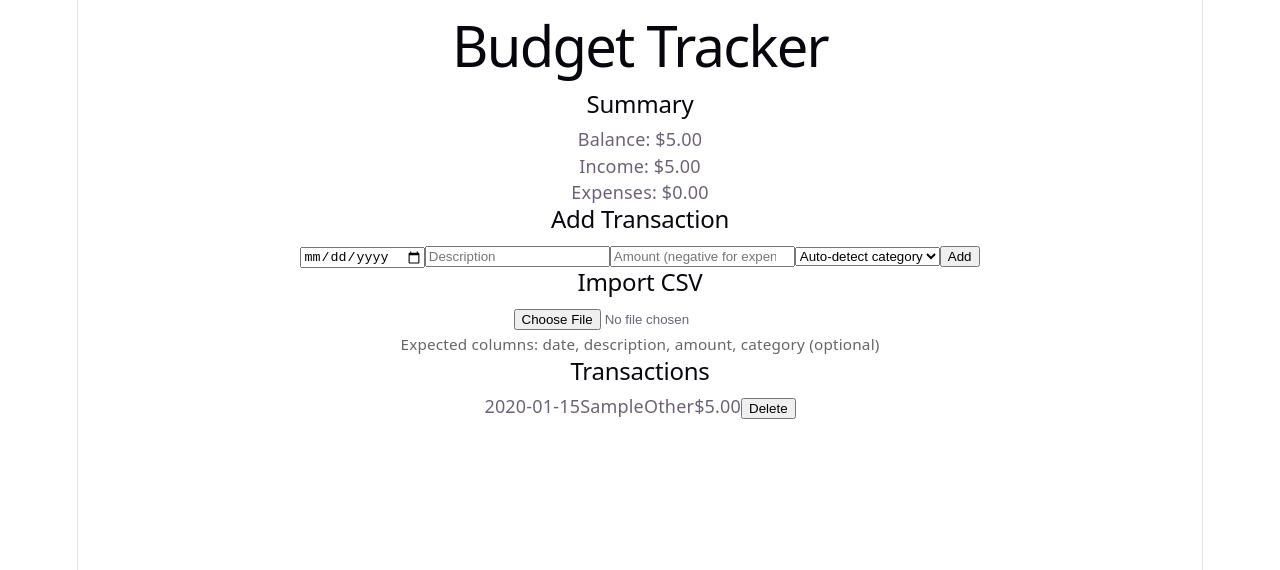
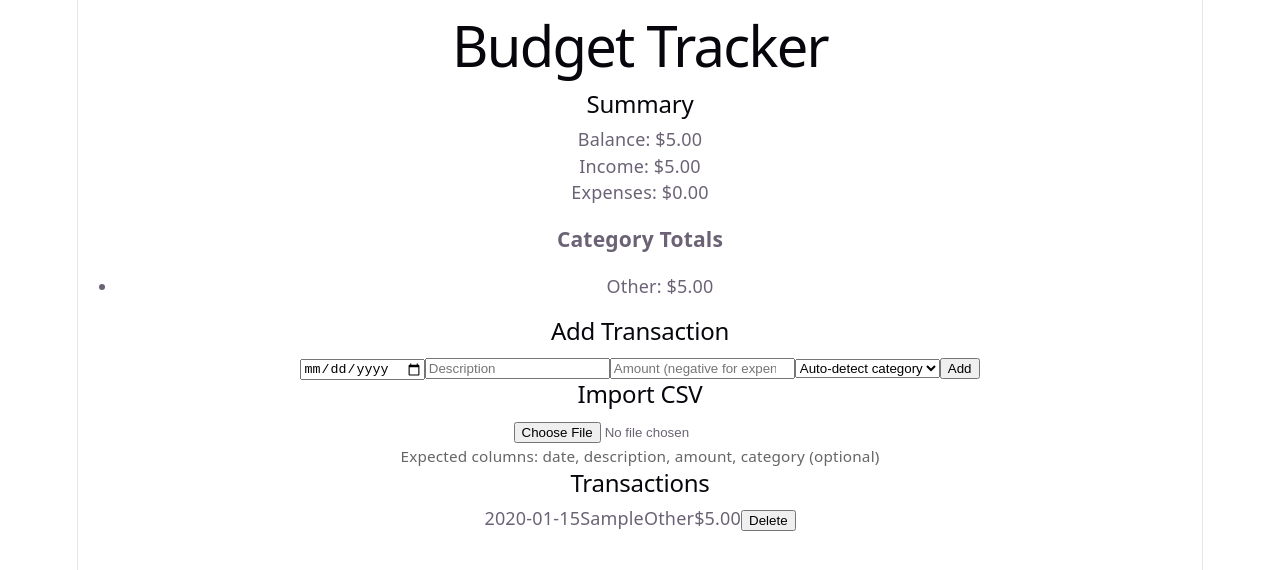
Before and after one commit to alex-149/budget-tracker, a React (Vite) app in the folder budget-tracker/: page / in a window 1280 px wide. Both pictures are taken after typing "2020-01-15", "Sample", "5" into the empty fields and a click on the button "Add". Shown: the top 570 px of the page. Built offline with nearby package versions, Linux system fonts and the light colour scheme.

Commit message:
added catergory totals

```diff
--- a/budget-tracker/src/components/Summary.jsx
+++ b/budget-tracker/src/components/Summary.jsx
@@ -9,12 +9,28 @@ function Summary({ transactions }) {
 
   const balance = income + expenses
 
+  const categoryTotals = transactions.reduce((totals, t) => {
+    if (!totals[t.category]) {
+      totals[t.category] = 0
+    }
+    totals[t.category] += t.amount
+    return totals
+  }, {})
+
   return (
     <div>
       <h2>Summary</h2>
       <p>Balance: ${balance.toFixed(2)}</p>
       <p>Income: ${income.toFixed(2)}</p>
       <p>Expenses: ${Math.abs(expenses).toFixed(2)}</p>
+      <h3>Category Totals</h3>
+      <ul>
+        {Object.entries(categoryTotals).map(([category, total]) => (
+          <li key={category}>
+            {category}: ${total.toFixed(2)}
+          </li>
+        ))}
+      </ul>
     </div>
   )
 }
```
